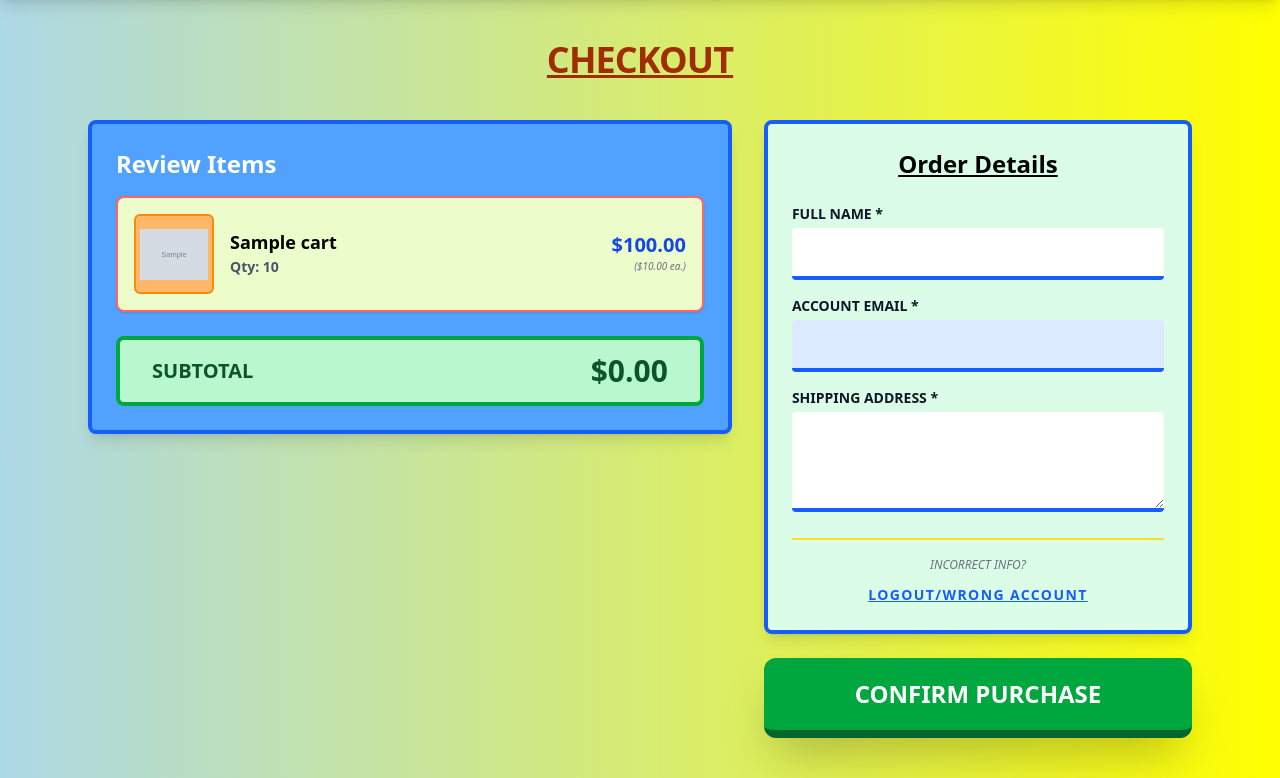
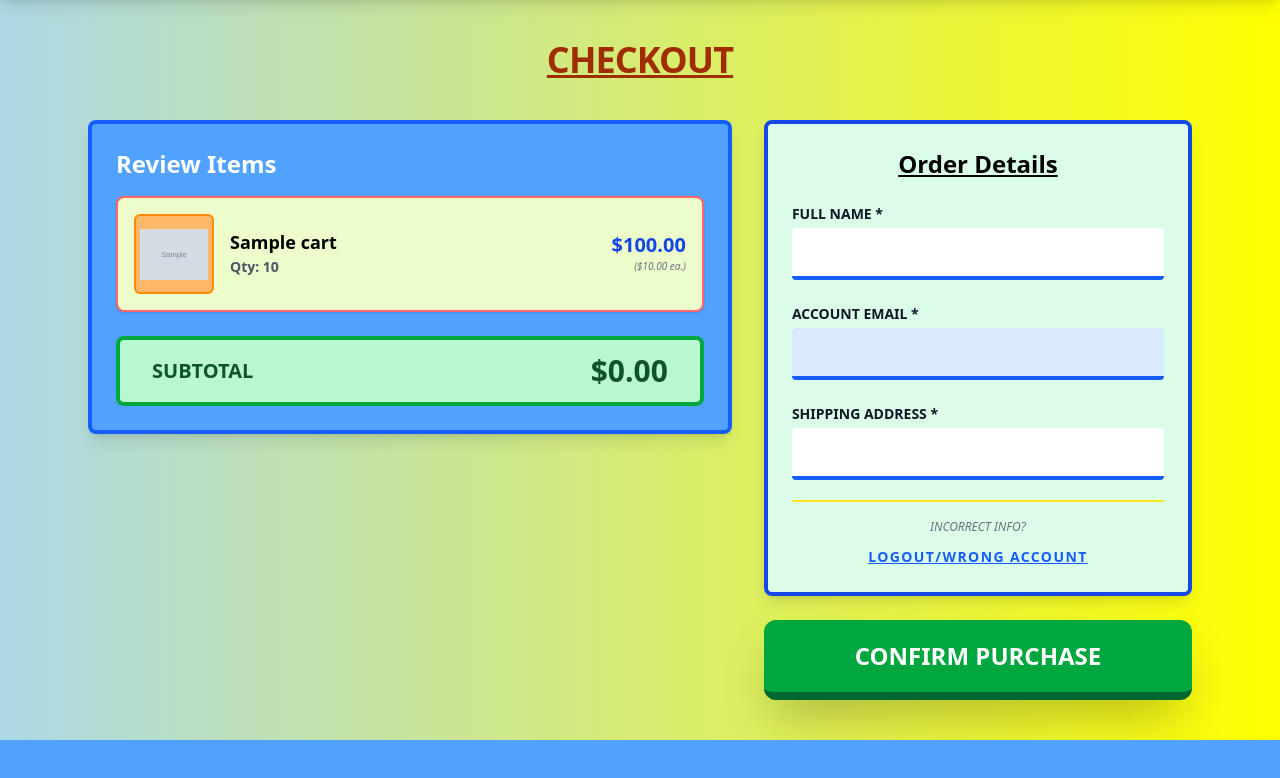
Before and after one commit to Jesiahm67/jesiah_tech_trek, a Flask app: template templates/checkout.html.jinja in a window 1280 px wide. Shown: the part 76-854 px from the top of the page. After the commit the page ends 816 px from the top, so only its background shows below. Run offline with Flask 3, Linux system fonts and the light colour scheme; the template is opened without the code that fills it: most values are stand-ins (such as "Sample title", 1, 10 or a date in 2020); grey boxes marked "Sample" are stand-in pictures.

Commit message:
edited_checkout_page

```diff
--- a/templates/checkout.html.jinja
+++ b/templates/checkout.html.jinja
@@ -27,14 +27,14 @@
 
             <div class="flex-1 min-w-0">
               <div class="font-bold text-xs md:text-lg leading-tight ">{{ x["Name"] }}</div>
-              <div class="text-xs md:text-sm text-gray-600 font-semibold mt-1">Qty: {{ x["Quantity"] }}</div>
+              <div class="text-xs md:text-sm text-gray-600 font-semibold mt-1 dark:text-gray-900">Qty: {{ x["Quantity"] }}</div>
             </div>
 
             <div class="text-right flex-shrink-0 ml-2">
               <div class="text-blue-700 font-black text-sm text-base md:text-xl leading-none">
                 ${{ "%.2f"|format(x['Price'] * x['Quantity']) }}
               </div>
-              <div class="hidden sm:block text-[10px] text-gray-500 italic mt-1">
+              <div class="hidden sm:block text-[10px] text-gray-500 italic mt-1 dark:text-gray-900">
                 (${{ "%.2f"|format(x['Price']) }} ea.)
               </div>
             </div>
@@ -44,30 +44,30 @@
 
         <div class="mt-6 p-4 bg-green-200 rounded-lg border-4 border-green-600 flex flex-row justify-between items-center px-4 md:px-8">
             <span class="text-sm md:text-xl font-bold text-green-900 uppercase">Subtotal</span>
-            <span class="text-xl md:text-3xl font-black text-green-900 leading-none">
+            <span class="text-xl md:text-3xl font-black text-green-900 leading-none ">
                 ${{ "%.2f"|format(total) }}
             </span>
         </div>
       </div>
 
-      <div class="w-full lg:w-2/5 flex flex-col gap-6 lg:sticky lg:top-10">
+      <div class="w-full lg:w-2/5 flex flex-col gap-6 lg:sticky lg:top-10 ">
 
-        <div class="bg-green-100 p-5 md:p-6 rounded-lg shadow-lg border-4 border-blue-600">
+        <div class="bg-green-100 p-5 md:p-6 rounded-lg shadow-lg border-4 border-blue-700">
           <h2 class="text-xl md:text-2xl font-bold underline text-center mb-6">Order Details</h2>
 
-          <form class="space-y-4">
+          <form  method="post"class="space-y-4 md:space-y-6 w-full">
             <div>
               <label class="block font-bold text-xs md:text-sm mb-1 uppercase text-gray-900">Full Name *</label>
-              <input type="text" required value="{{ current_user.name }}" class="w-full bg-white p-3 rounded border-b-4 border-blue-600 focus:outline-none focus:ring-2 focus:ring-blue-400 text-sm md:text-base">
+              <input type="text" required value="{{ current_user.name }}" class="w-full bg-white p-3 rounded border-b-4 border-blue-600 focus:outline-none focus:ring-2 focus:ring-blue-400 text-sm md:text-base hover:shadow-lg transition-shadow duration-200">
             </div>
             <div>
               <label class="block font-bold text-xs md:text-sm mb-1 uppercase text-gray-900">Account Email *</label>
-              <input type="text" value="{{ current_user.email }}" readonly class="w-full bg-blue-100 p-3 rounded border-b-4 border-blue-600 cursor-not-allowed font-semibold text-blue-900 text-sm md:text-base">
+              <input required type="text" value="{{ current_user.email }}" readonly class="w-full bg-blue-100 p-3 rounded border-b-4 border-blue-600 cursor-not-allowed font-semibold text-blue-900 text-sm md:text-base hover:shadow-lg transition-shadow duration-200">
             </div>
 
             <div>
               <label class="block font-bold text-xs md:text-sm mb-1 uppercase text-gray-900">Shipping Address *</label>
-              <textarea required rows="3" class="w-full bg-white p-3 rounded border-b-4 border-blue-600 focus:outline-none focus:ring-2 focus:ring-blue-400 text-sm md:text-base"></textarea>
+              <input required  rows="3" class="w-full bg-white p-3 rounded border-b-4 border-blue-600 focus:outline-none focus:ring-2 focus:ring-blue-400 text-sm md:text-base hover:shadow-lg transition-shadow duration-200"></input>
             </div>
           </form>
 
@@ -77,7 +77,6 @@
           </div>
         </div>
 
-        <form method="post">
             <button type="submit"
                 class="w-full bg-green-600 hover:bg-green-700 text-white font-extrabold py-4 md:py-5 px-4 rounded-xl shadow-2xl transition-all duration-200 hover:scale-[1.02] active:scale-95 text-base md:text-2xl border-b-8 border-green-800 group">
                 <span class="inline-block group-hover:animate-pulse">CONFIRM PURCHASE</span>
```
